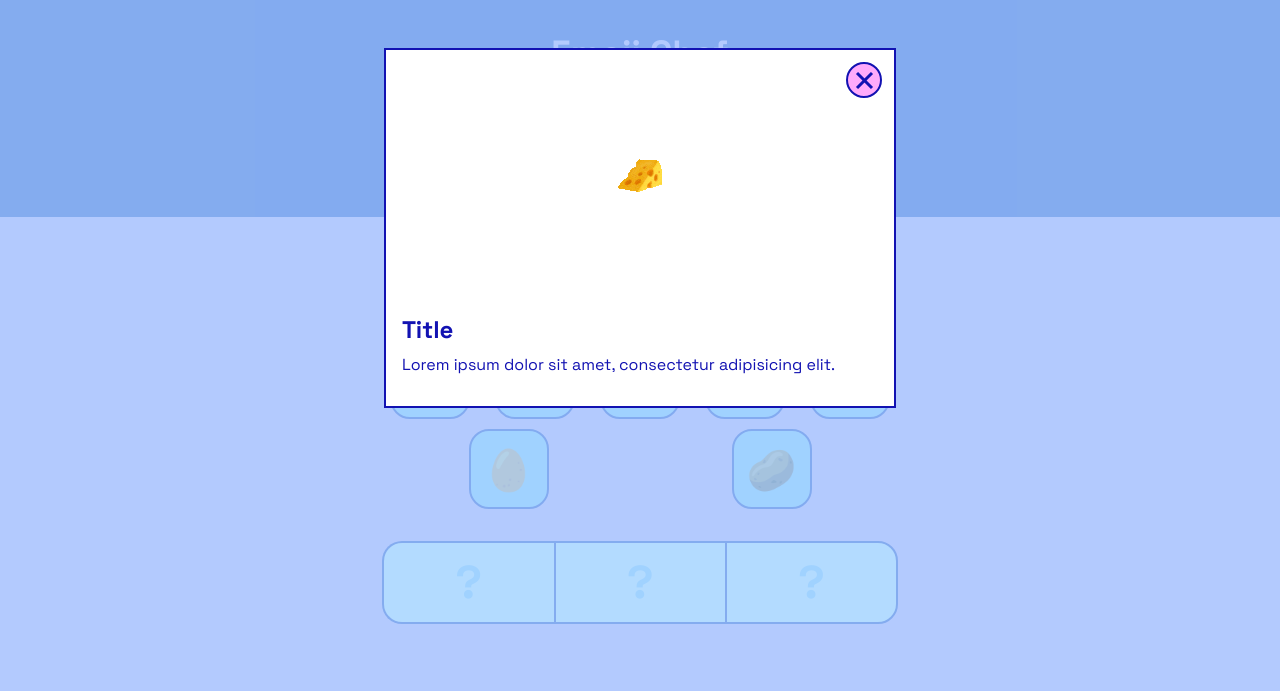
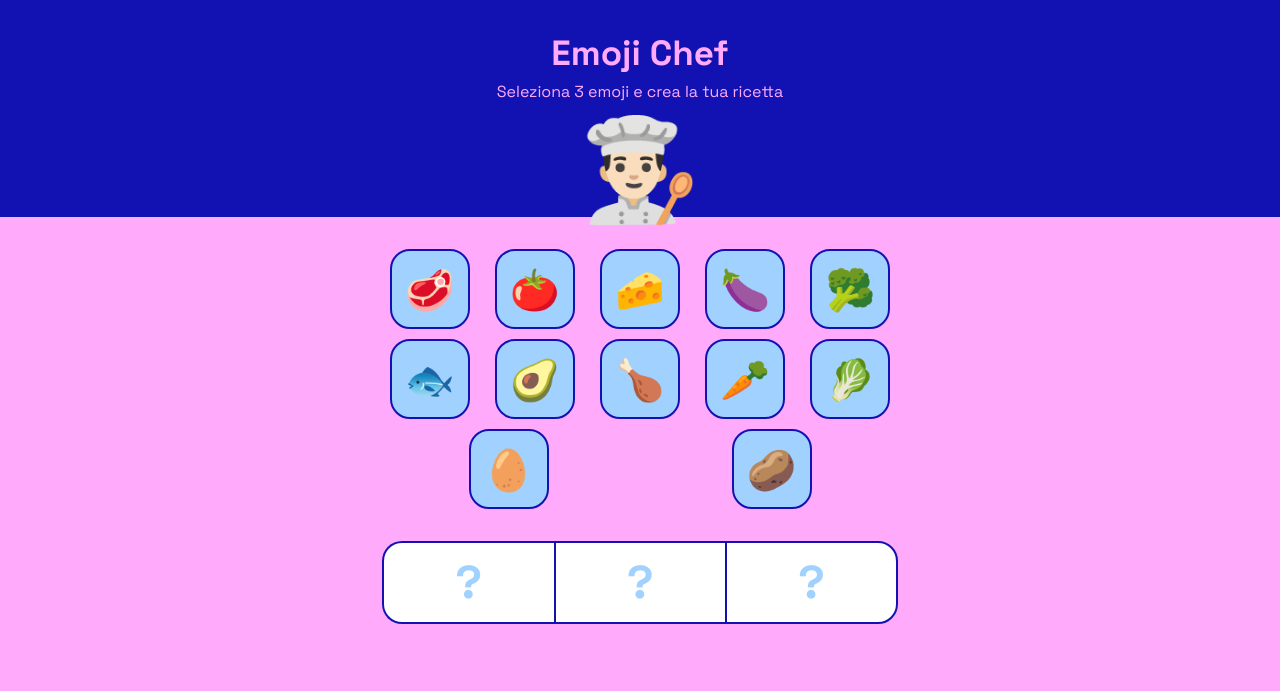
Before and after one commit to dearshrewdwit/cw-boolean, a plain HTML site: page emoji-chef/index.html in a window 1280 px wide. Drawn offline with Linux system fonts and the light colour scheme.

Commit message:
fix: modal hidden class

```diff
--- a/emoji-chef/index.html
+++ b/emoji-chef/index.html
@@ -47,7 +47,7 @@
         </div>
     </main>
 
-    <div class="modal">
+    <div class="modal hidden">
         <div class="modal-box">
             <label for="modal" class="modal-close">
                 <svg width="19" height="19" viewBox="0 0 19 19" fill="none" xmlns="http://www.w3.org/2000/svg">
```
